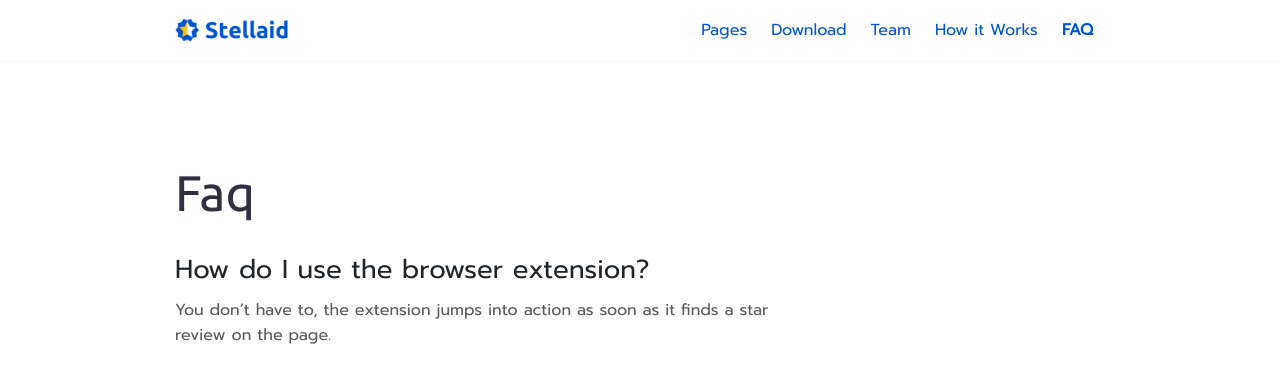
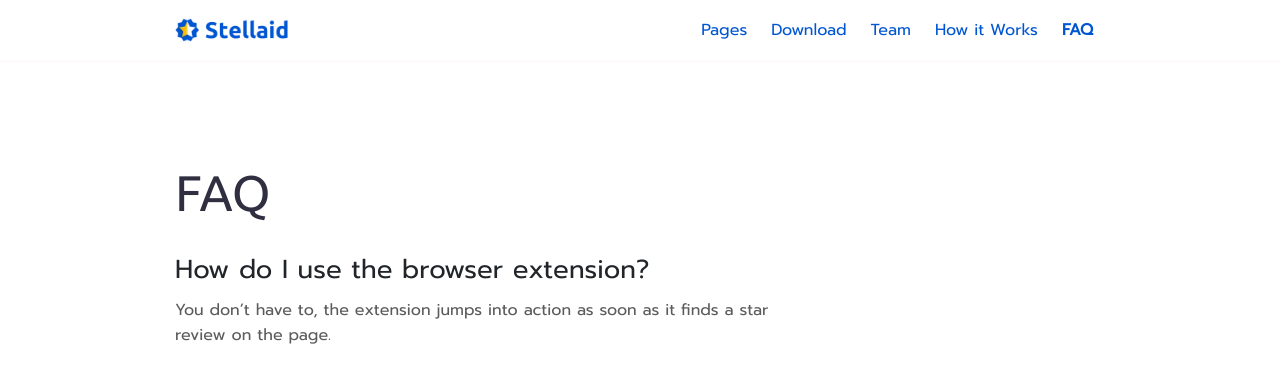
Before and after one commit to MatiasAgelvis/stellaid, a Jekyll site: the page built from faq.md, in a window 1280 px wide. Shown: the top 365 px of the page. Built offline with Jekyll 4.4.1, drawn with Linux system fonts in a browser that asks for light colours.

```diff
--- a/faq.md
+++ b/faq.md
@@ -1,5 +1,5 @@
 ---
-title: Faq
+title: FAQ
 permalink: /FAQ/
 layout: page
 description: Stellaid helps you find the quality reviews and comfortably summarize them into a single value.
```
